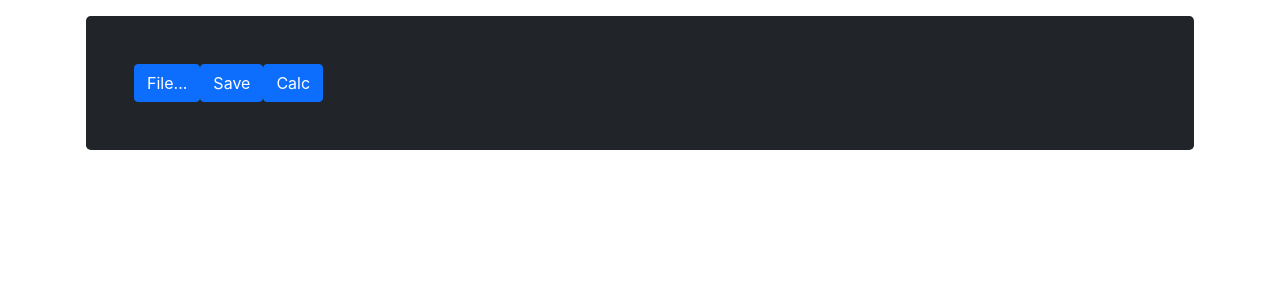
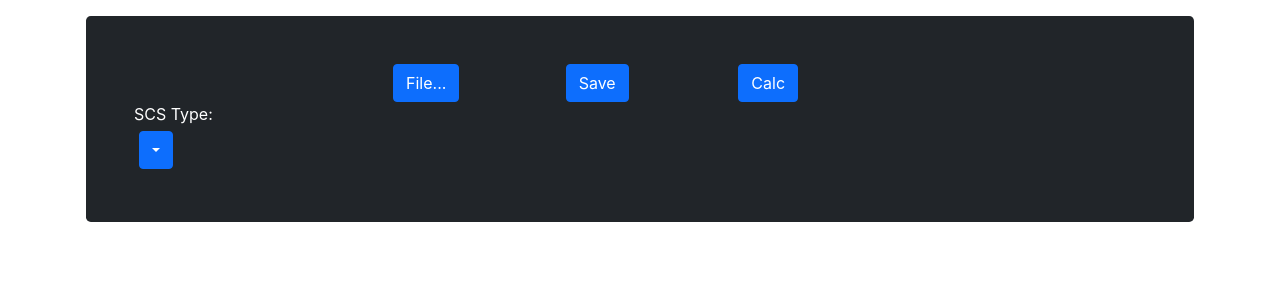
Before and after one commit to swmm-js/swmmjs, a React (Create React App) app: page / in a window 1280 px wide. Shown: the top 300 px of the page. Built offline with nearby package versions, Linux system fonts and the light colour scheme.

Commit message:
nice demo columns

```diff
--- a/src/components/Model.js
+++ b/src/components/Model.js
@@ -1,5 +1,7 @@
 import React from 'react';
 import Container from 'react-bootstrap/Container';
+import Col from 'react-bootstrap/Col';
+import Row from 'react-bootstrap/Row';
 import OptionsMenu from './OptionsMenu';
 import ButtonFile from './ButtonFile';
 import ButtonSave from './ButtonSave';
@@ -7,6 +9,7 @@ import Conduits from './Conduits';
 import funcx from "../ncrs_scs.js";
 import data from '../data/nrcs_scs.json';
 import {Button} from 'react-bootstrap'
+import ScsTypeDropdown from './ScsTypeDropdown';
 
 
 function Model({model = {}, title='', onUpdate = f => f}) {
@@ -15,9 +18,18 @@ function Model({model = {}, title='', onUpdate = f => f}) {
   <>
     <Container className='p-3'>
       <Container className='p-5 mb-4 bg-dark rounded-3'>
-        <ButtonFile model={model} onUpdate={onUpdate}></ButtonFile>
-        <ButtonSave model={model} onUpdate={onUpdate}></ButtonSave>
-        <Button onClick={f=>{funcx(data, "I", 6, model, onUpdate); /*console.log(JSON.stringify(model, null, 2))*/}}>Calc</Button>
+        <Row className='justify-content-md-center'>
+          <Col xs lg='2'>
+            <ButtonFile model={model} onUpdate={onUpdate}></ButtonFile>
+          </Col>
+          <Col xs lg='2'>
+            <ButtonSave model={model} onUpdate={onUpdate}></ButtonSave>
+          </Col>
+          <Col xs lg='2'>
+            <Button onClick={f=>{ funcx(data, "I", 6, model, onUpdate); }}>Calc</Button>
+          </Col>
+        </Row>
+        <ScsTypeDropdown model={model}></ScsTypeDropdown>
       </Container>
     </Container>
   </>
--- /dev/null
+++ b/src/components/ScsTypeDropdown.js
@@ -0,0 +1,32 @@
+import React from 'react';
+import { Dropdown, DropdownButton } from 'react-bootstrap'
+
+function ScsTypeDropdown({data = {}, onUpdate, style = {}}) {
+
+  const options = [
+    'I',
+    'Ia',
+    'II',
+    'III'
+  ]
+
+  function setType(e) {
+
+  }
+
+  return (
+    <>
+      <label htmlFor="ScsType" style={style, {color:'white', width: '50%'}}>SCS Type:
+        <DropdownButton style={{margin: '5px', width: '100%'}}
+          className={"btn-block"}
+          name="ScsType"
+          onChange={e=>setType(e.target.value)}
+        >
+          {options.map((option, i) => <Dropdown.Item key={i} value={option}>{option}</Dropdown.Item>)}
+        </DropdownButton>
+      </label>
+    </>
+  )
+}
+
+export default ScsTypeDropdown;
```
